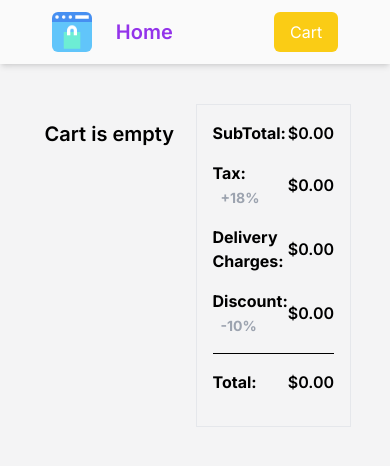
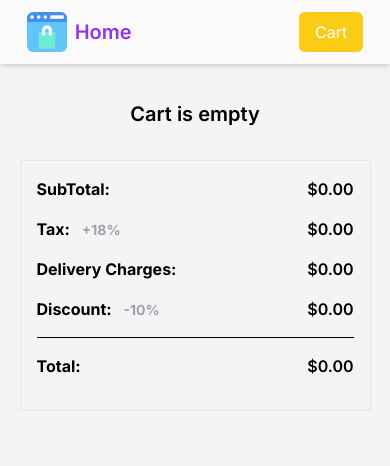
Before and after one commit to shankar7042/ecom-nextjs-assignment, a Next.js app: page /cart in a window 390 px wide. Shown: the top 466 px of the page. Built offline with nearby package versions, Linux system fonts and the light colour scheme.

Commit message:
responsive design

```diff
--- a/src/app/cart/page.tsx
+++ b/src/app/cart/page.tsx
@@ -18,7 +18,7 @@ export default function Cart() {
   }, [allCartItemProducts]);
 
   return (
-    <div className="grid grid-cols-[3fr_1fr] w-[80%] mx-auto my-10 gap-4">
+    <div className="grid grid-rows-[auto_auto] lg:grid-cols-[3fr_1fr] w-[90%] md:w-[80%] mx-auto my-5 md:my-10 gap-4">
       <CartProducts cartProducts={cartProducts} />
       <CartSummary cartProducts={cartProducts} />
     </div>
--- a/src/app/page.tsx
+++ b/src/app/page.tsx
@@ -5,7 +5,7 @@ export default async function Home() {
   const products = await fetchProducts();
 
   return (
-    <main className="w-[80%] mx-auto py-6">
+    <main className="w-[90%] md:w-[80%] mx-auto py-6">
       <ProductListing products={products} />
     </main>
   );
--- a/src/components/CartItem.tsx
+++ b/src/components/CartItem.tsx
@@ -9,7 +9,7 @@ interface CartItemProps {
 
 const CartItem: React.FC<CartItemProps> = ({ product }) => {
   return (
-    <div className="grid grid-cols-[1fr_3fr_2fr_1fr_1fr] gap-2 items-center place-items-center">
+    <div className="grid grid-cols-[2fr_1fr_2fr] md:grid-cols-[1fr_3fr_2fr_1fr_1fr] gap-2 items-center place-items-center">
       <div className="border p-2 aspect-square">
         <Image
           src={product.thumbnail}
@@ -18,7 +18,7 @@ const CartItem: React.FC<CartItemProps> = ({ product }) => {
           height={100}
         />
       </div>
-      <div className="flex flex-col gap-2">
+      <div className="col-span-2 md:col-auto flex flex-col gap-2">
         <p className="line-clamp-1 font-semibold">{product.title}</p>
         <p className="line-clamp-2 text-sm text-gray-400">
           {product.description}
--- a/src/components/Navbar.tsx
+++ b/src/components/Navbar.tsx
@@ -4,9 +4,9 @@ import NavCartBtn from "./NavCartBtn";
 
 const Navbar = () => {
   return (
-    <nav className="py-3 px-4 shadow-md sticky top-0 z-10 bg-zinc-50">
-      <div className="w-[80%] mx-auto flex justify-between items-center">
-        <div className="flex justify-center items-center gap-6">
+    <nav className="py-3 px-2 sm:px-4 shadow-md sticky top-0 z-10 bg-zinc-50">
+      <div className="w-[90%] md:w-[80%] mx-auto flex justify-between items-center">
+        <div className="flex justify-center items-center gap-2 sm:gap-6">
           <Link href="/">
             <Image
               src={"/logo.png"}
--- a/src/components/ProductListing.tsx
+++ b/src/components/ProductListing.tsx
@@ -7,7 +7,7 @@ interface ProductListingProps {
 
 const ProductListing: React.FC<ProductListingProps> = ({ products }) => {
   return (
-    <ul className="grid grid-cols-4 gap-2">
+    <ul className="grid grid-cols-1 sm:grid-cols-2 md:grid-cols-3 lg:grid-cols-4 gap-2">
       {products.map((product) => (
         <SingleProduct product={product} key={product.id} />
       ))}
--- a/src/components/SingleProduct.tsx
+++ b/src/components/SingleProduct.tsx
@@ -17,7 +17,7 @@ const SingleProduct: React.FC<SingleProductProps> = ({ product }) => {
             alt={product.title}
             width={200}
             height={200}
-            className="hover:scale-105 transition duration-300"
+            className="hover:scale-105 transition duration-300 mx-auto"
           />
           <h4 className="line-clamp-1 font-semibold">{product.title}</h4>
           <p className="line-clamp-2 text-sm text-gray-400">
```
